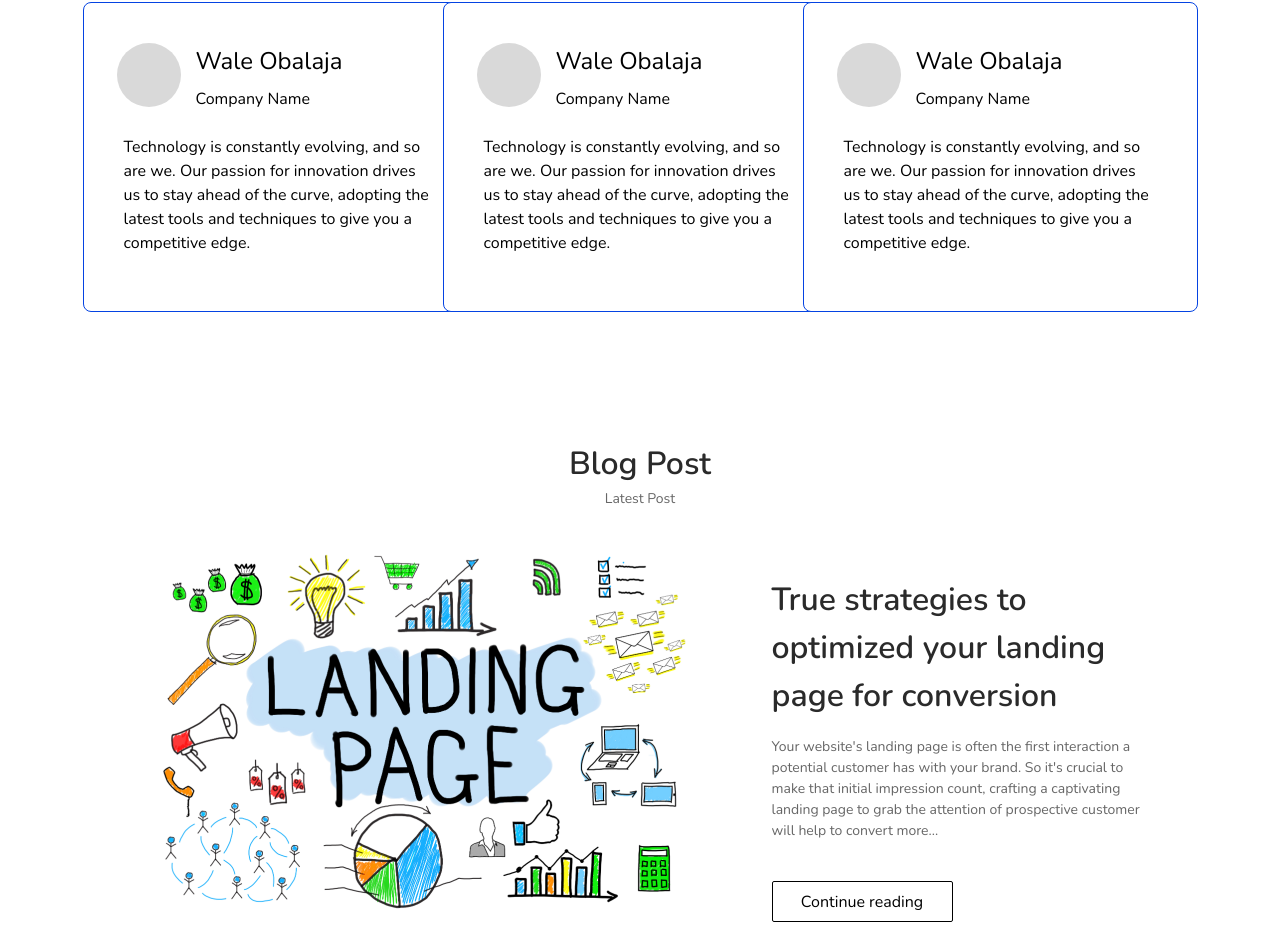
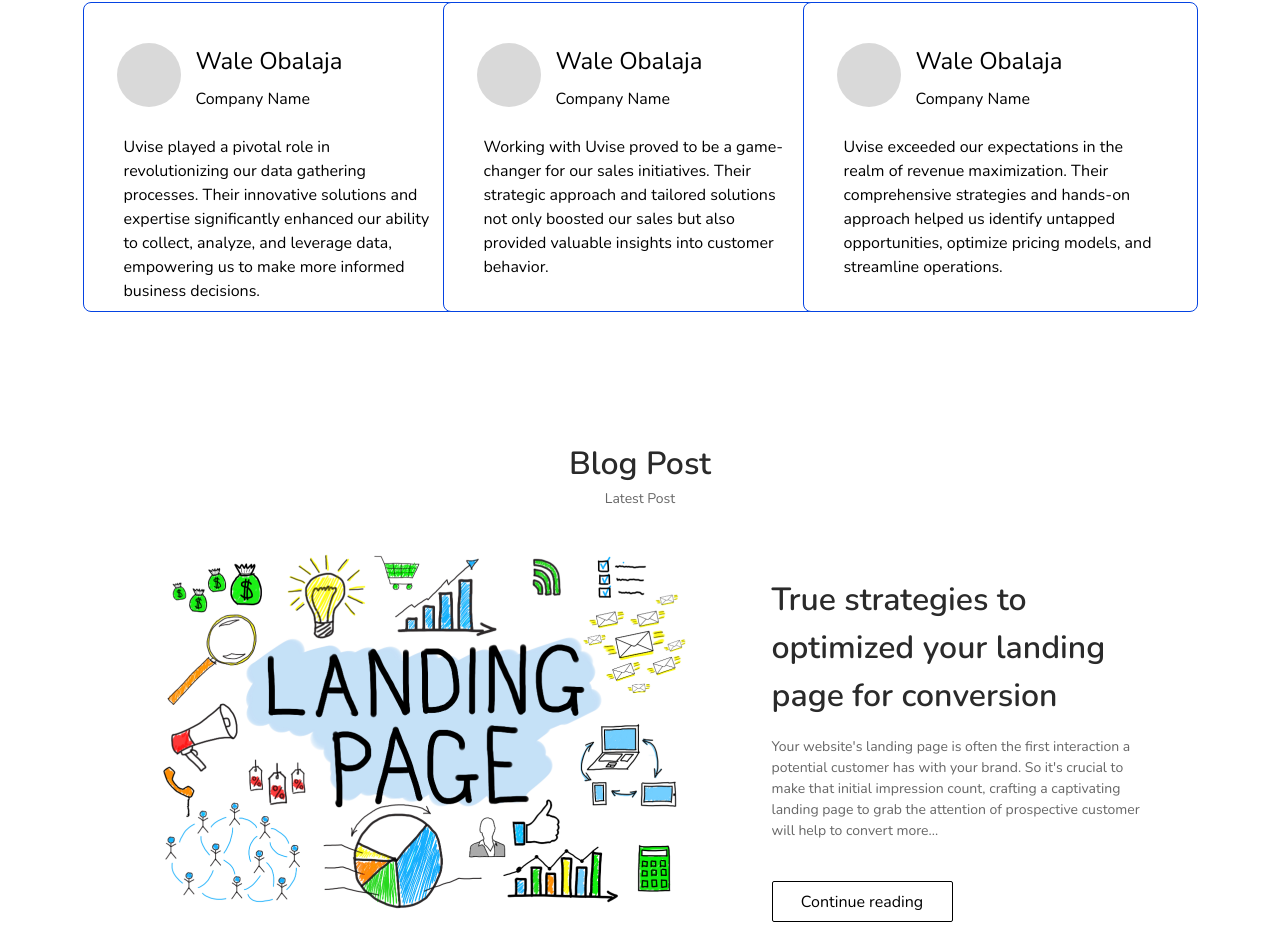
Before and after one commit to adhcode/uvise, a Next.js app: page / in a window 1280 px wide. Shown: the part 3609-4541 px from the top of the page. Built offline with nearby package versions, Linux system fonts and the light colour scheme.

Commit message:
Update page.js

```diff
--- a/app/page.js
+++ b/app/page.js
@@ -393,7 +393,7 @@ export default function Home() {
        </div>
        </div>
        <div className='pl-10 pr-10 mt-[24px]' >
-       <p className=''>Technology is constantly evolving, and so are we. Our passion for innovation drives us to stay ahead of the curve, adopting the latest tools and techniques to give you a competitive edge.</p>
+       <p className=''>Uvise played a pivotal role in revolutionizing our data gathering processes. Their innovative solutions and expertise significantly enhanced our ability to collect, analyze, and leverage data, empowering us to make more informed business decisions.</p>
        </div>
 
 
@@ -411,7 +411,7 @@ export default function Home() {
        </div>
        </div>
        <div className='pl-10 pr-10 mt-[24px]' >
-       <p className=''>Technology is constantly evolving, and so are we. Our passion for innovation drives us to stay ahead of the curve, adopting the latest tools and techniques to give you a competitive edge.</p>
+       <p className=''>Working with Uvise proved to be a game-changer for our sales initiatives. Their strategic approach and tailored solutions not only boosted our sales but also provided valuable insights into customer behavior.</p>
        </div>
 
 
@@ -428,7 +428,7 @@ export default function Home() {
        </div>
        </div>
        <div className='pl-10 pr-10 mt-[24px]' >
-       <p className=''>Technology is constantly evolving, and so are we. Our passion for innovation drives us to stay ahead of the curve, adopting the latest tools and techniques to give you a competitive edge.</p>
+       <p className=''>Uvise exceeded our expectations in the realm of revenue maximization. Their comprehensive strategies and hands-on approach helped us identify untapped opportunities, optimize pricing models, and streamline operations.</p>
        </div>
 
 
```
